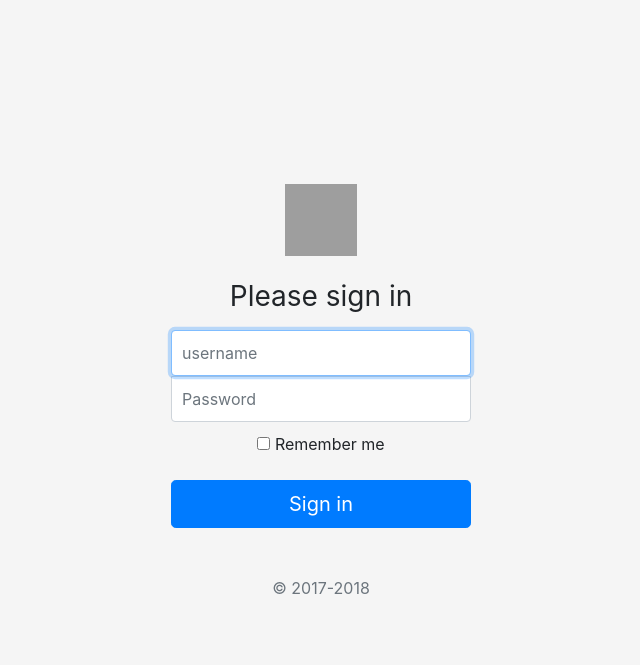
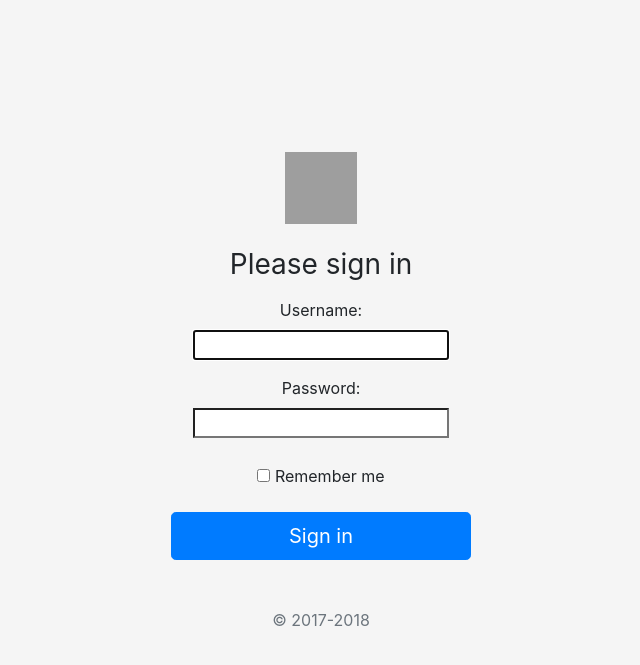
Before and after one commit to solaleh81/mysite, a Django app: page /accounts/login/ in a window 1280 px wide. Shown: the top 665 px of the page, without its empty margins (319-959 px from the left). Run offline with Django 4.2, Linux system fonts and the light colour scheme; some libraries are stand-ins or nearby versions; grey boxes are pictures that could not be loaded.

Commit message:
add: form.as_p.

```diff
--- a/templates/accounts/login.html
+++ b/templates/accounts/login.html
@@ -26,10 +26,7 @@
     <img class="mb-4" src="https://getbootstrap.com/docs/4.0/assets/brand/bootstrap-solid.svg" alt="" width="72"
          height="72">
     <h1 class="h3 mb-3 font-weight-normal">Please sign in</h1>
-    <label for="inputEmail" class="sr-only">Usernam</label>
-    <input type="text" name="username" id="inputEmail" class="form-control" placeholder="username" required autofocus>
-    <label for="inputPassword" class="sr-only">Password</label>
-    <input type="password" name="password" id="inputPassword" class="form-control" placeholder="Password" required>
+   {{form.as_p}}
     <div class="checkbox mb-3">
         <label>
             <input type="checkbox" value="remember-me"> Remember me
```
